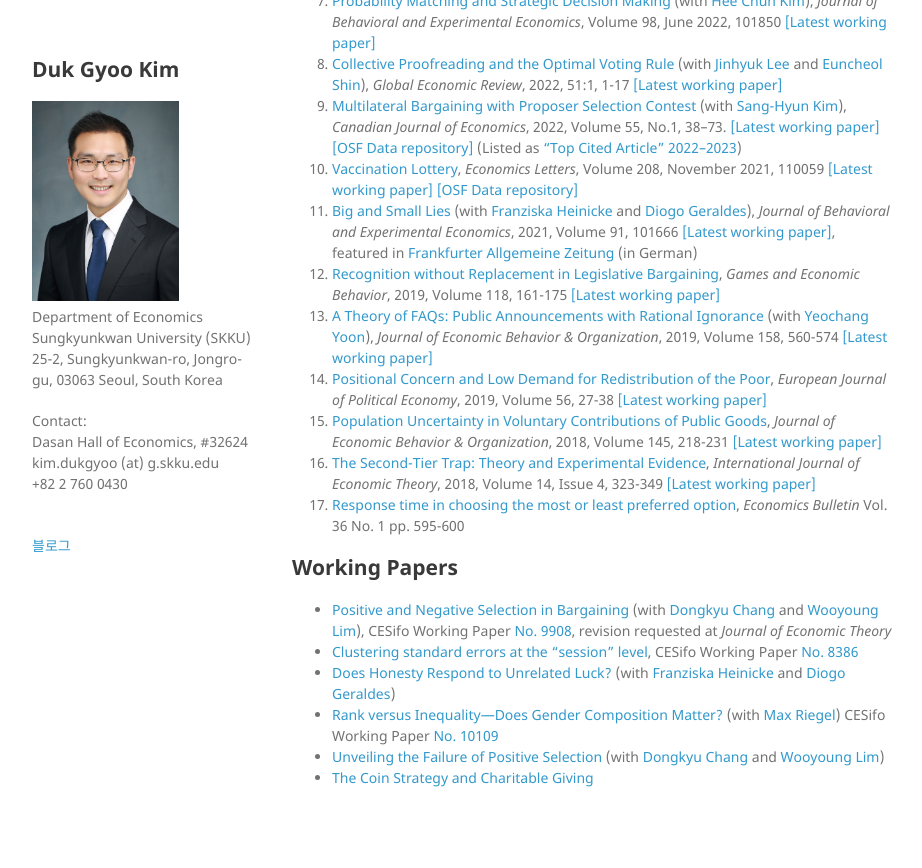
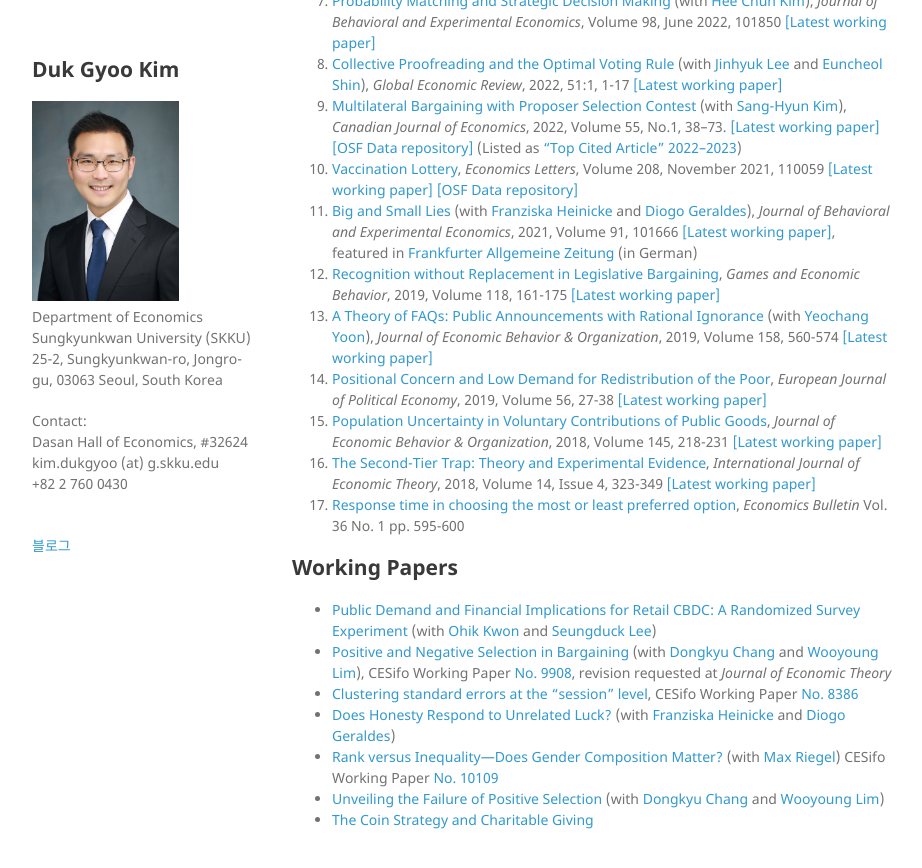
Before and after one commit to kimdukgyoo/kimdukgyoo.github.io, a Jekyll site: the page built from index.md, in a window 1280 px wide and 900 px high, scrolled down 652 px. Shown: the top 868 px of the window, without its empty margins (178-1100 px from the left). Built offline with Jekyll 4.4.1, drawn with Linux system fonts in a browser that asks for light colours; our own code applies the rules of GitHub Pages for plain Markdown files.

Commit message:
Update index.md

```diff
--- a/index.md
+++ b/index.md
@@ -38,6 +38,7 @@
 <!--6. Why Are the Poor Conservative? (with Paul Moon Sub Choi), _Korean Journal of Economics_, 2015, Vol.22(1), pp. 15-24-->
 
 ## Working Papers
+* <a href="https://kimdukgyoo.github.io/PDFfiles/CBDCsurvey.pdf" target="_blank">Public Demand and Financial Implications for Retail CBDC: A Randomized Survey Experiment</a> (with <a href="https://www.researchgate.net/profile/Ohik-Kwon-3" target="_blank">Ohik Kwon</a> and <a href="https://sites.google.com/ucdavis.edu/seungduck-lee" target="_blank">Seungduck Lee</a>)
 * <a href="https://kimdukgyoo.github.io/PDFfiles/PositiveAndNegativeSelection.pdf" target="_blank"> Positive and Negative Selection in Bargaining</a> (with <a href="https://sites.google.com/site/dongkyuchang/" target="_blank">Dongkyu Chang</a> and <a href="http://wooyoung.people.ust.hk/" target="_blank">Wooyoung Lim</a>), CESifo Working Paper <a href="https://www.cesifo.org/en/publikationen/2022/working-paper/positive-and-negative-selection-bargaining-experiment" target="_blank">No. 9908</a>, revision requested at _Journal of Economic Theory_
 * <a href="https://kimdukgyoo.github.io/PDFfiles/ClusteringSEsession.pdf" target="_blank">Clustering standard errors at the "session" level</a>, CESifo Working Paper <a href="https://www.cesifo.org/DocDL/cesifo1_wp8386.pdf" target="_blank">No. 8386</a>
 * <a href="https://kimdukgyoo.github.io/PDFfiles/LuckLying.pdf" target="_blank">Does Honesty Respond to Unrelated Luck?</a> (with <a href="https://sites.google.com/view/franziskaheinicke/research?authuser=0" target="_blank">Franziska Heinicke</a> and <a href="https://sites.google.com/site/diogogeraldes/research" target="_blank">Diogo Geraldes</a>)<!-- , CESifo Working Paper <a href="https://www.cesifo.org/en/publikationen/2022/working-paper/effect-chosen-or-given-luck-honesty" target="_blank">No. 9904</a>-->
```
